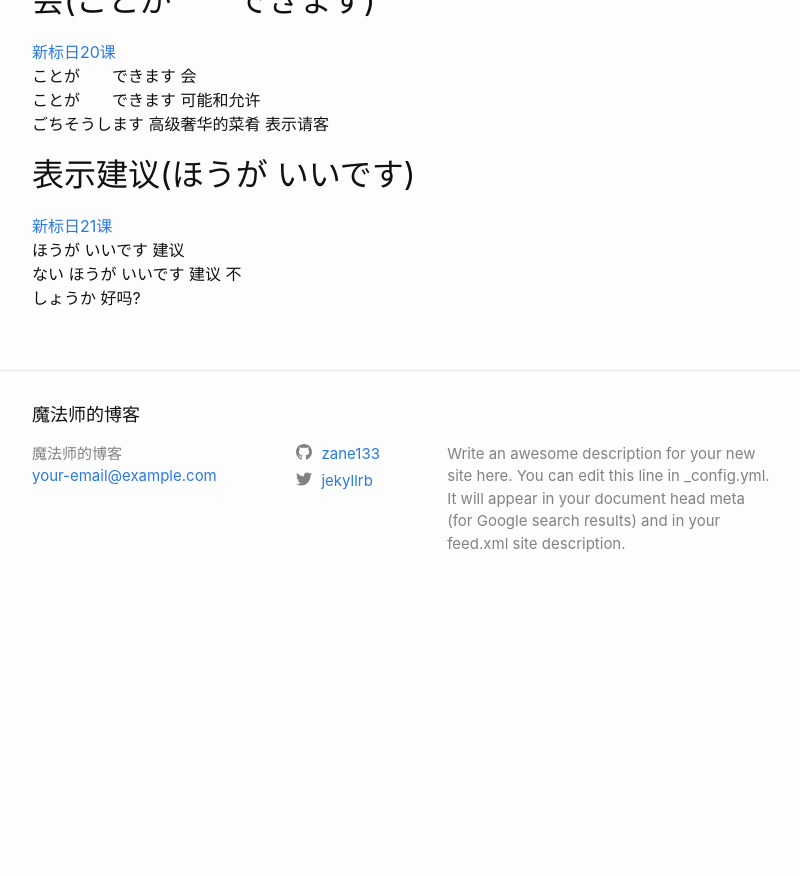
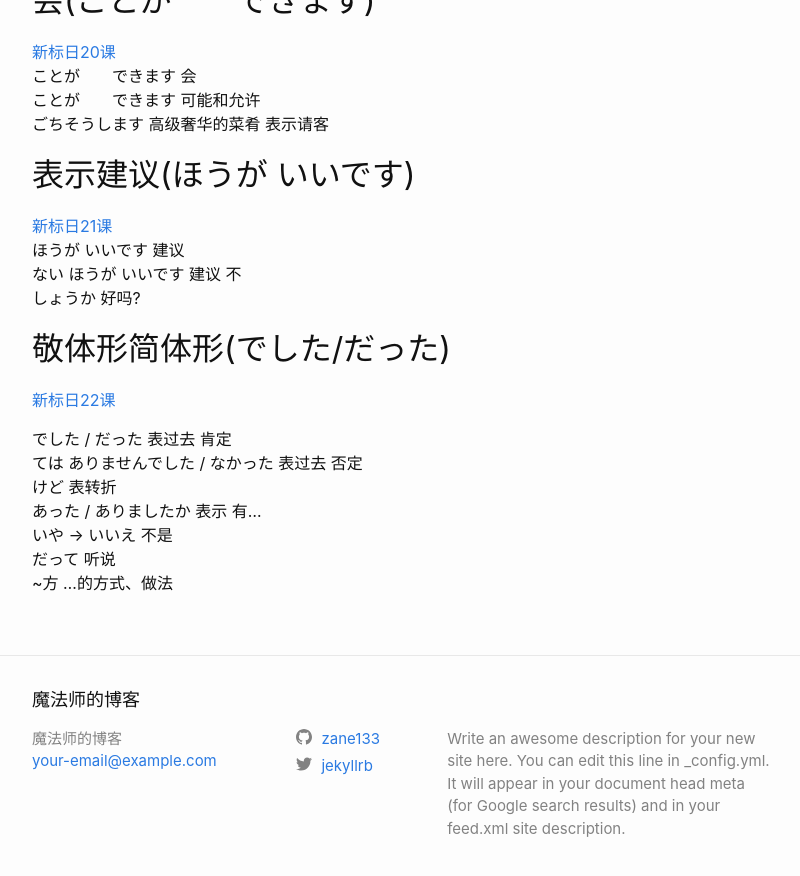
Before and after one commit to zane133/zane133.github.io, a Jekyll site: the page built from _posts/2019-08-17-japanese_study.markdown, in a window 1280 px wide and 900 px high, scrolled down 2083 px. Shown: the top 876 px of the window, without its empty margins (238-1038 px from the left). Built offline with Jekyll 4.4.1, drawn with Linux system fonts in a browser that asks for light colours; before the commit the page ends 2698 px from its top, so only the background shows below that.

Commit message:
Update 2019-08-17-japanese_study.markdown

```diff
--- a/_posts/2019-08-17-japanese_study.markdown
+++ b/_posts/2019-08-17-japanese_study.markdown
@@ -68,3 +68,14 @@ Google可以在搜索词的尾部加上 **とは**
 ほうが  いいです  建议
 ない ほうが  いいです  建议 不
 しょうか 好吗?
+
+## 敬体形简体形(でした/だった)
+[新标日22课](https://www.bilibili.com/video/av14150839/?p=24)
+
+でした / だった   表过去 肯定
+ては ありませんでした / なかった 表过去 否定
+けど 表转折
+あった / ありましたか 表示 有...
+いや -> いいえ 不是
+だって 听说
+~方  ...的方式、做法
```
